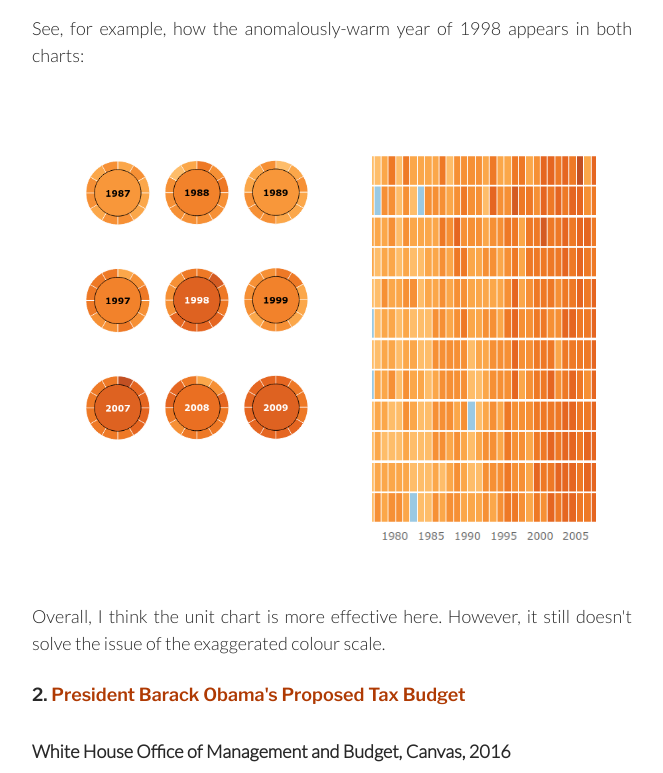
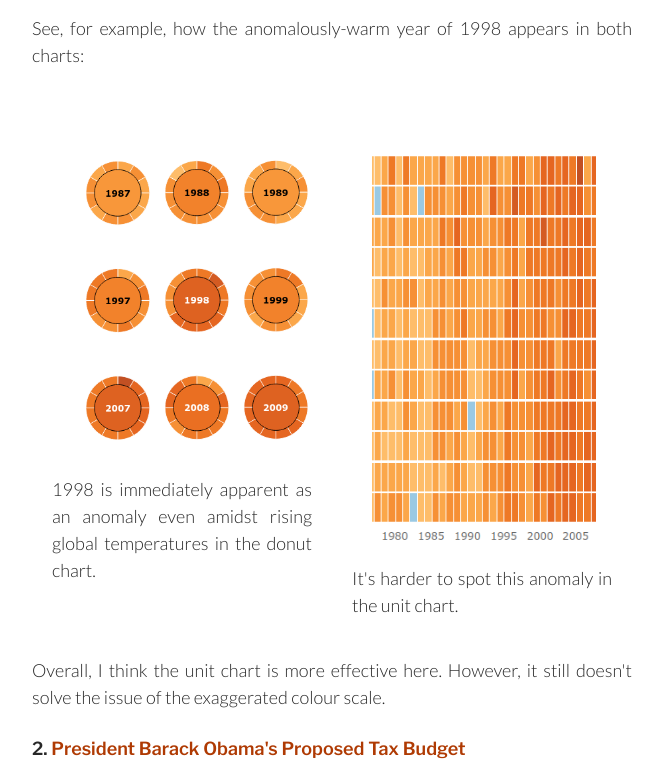
Before and after one commit to anafabulic/HASS-assignment2, a plain HTML site: page index.html in a window 1280 px wide. Shown: the part 4361-5134 px from the top of the page, without its empty margins (308-971 px from the left). Drawn offline with nearby package versions, Linux system fonts and the light colour scheme.

Commit message:
Update index.html

```diff
--- a/index.html
+++ b/index.html
@@ -160,10 +160,10 @@
 <p>The taskflow&mdash;a linear journey through time with opportunities to mouseover and explore specific moments&mdash;remains largely the same. It does become a bit harder to draw attention to individual months or years the way the donut chart does, simply because every year is squashed together so densely. In other words, it's harder for the presentation of the unit chart to naturally encode popouts with the same level of effectiveness as the donut chart. This is not really an issue when the main story at hand is the drastic rise in temperatures over the last four decades, but it could be detrimental for particular sub-tasks such as identifying particular years.</p>
 <p>See, for example, how the anomalously-warm year of 1998 appears in both charts:</p>
 <div class="col-50"><div class="block gutter">
-<p><img src="./donutzoom.png" alt="1998 is immediately apparent as an anomaly even amidst rising global temperatures in the donut chart." title="1998 is immediately apparent as an anomaly even amidst rising global temperatures in the donut chart."></p>
+<p><img src="./donutzoom.png" alt="1998 is immediately apparent as an anomaly even amidst rising global temperatures in the donut chart." title="1998 is immediately apparent as an anomaly even amidst rising global temperatures in the donut chart.">1998 is immediately apparent as an anomaly even amidst rising global temperatures in the donut chart.</p>
 </div></div>
 <div class="col-50"><div class="block gutter">
-<p><img src="./unitzoom.png" alt="It's harder to spot this anomaly in the unit chart." title="It's harder to spot this anomaly in the unit chart."></p>
+<p><img src="./unitzoom.png" alt="It's harder to spot this anomaly in the unit chart." title="It's harder to spot this anomaly in the unit chart.">It's harder to spot this anomaly in the unit chart.</p>
 </div></div>
 <p>Overall, I think the unit chart is more effective here. However, it still doesn't solve the issue of the exaggerated colour scale. </p>
 <h4>2. <a href="https://obamawhitehouse.archives.gov/interactive-budget">President Barack Obama's Proposed Tax Budget</a></h4>
```
